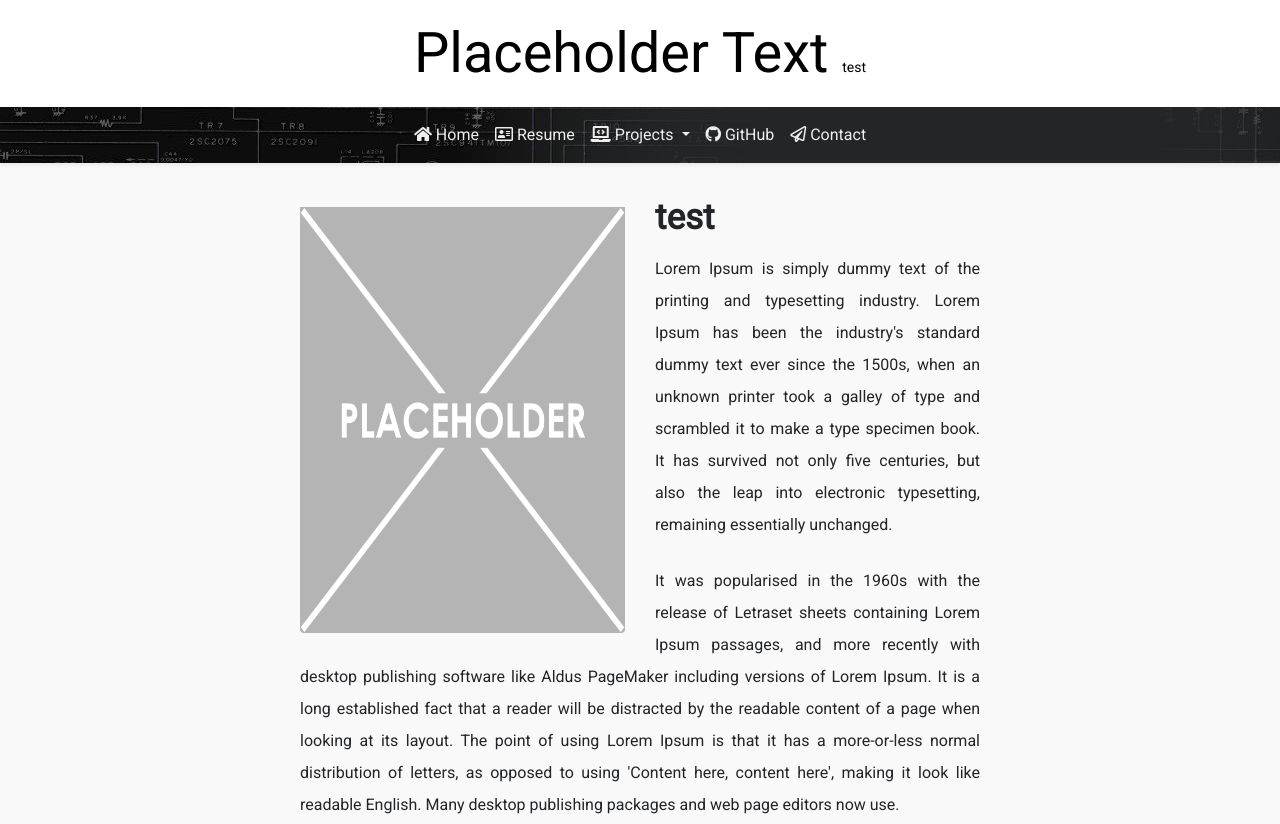
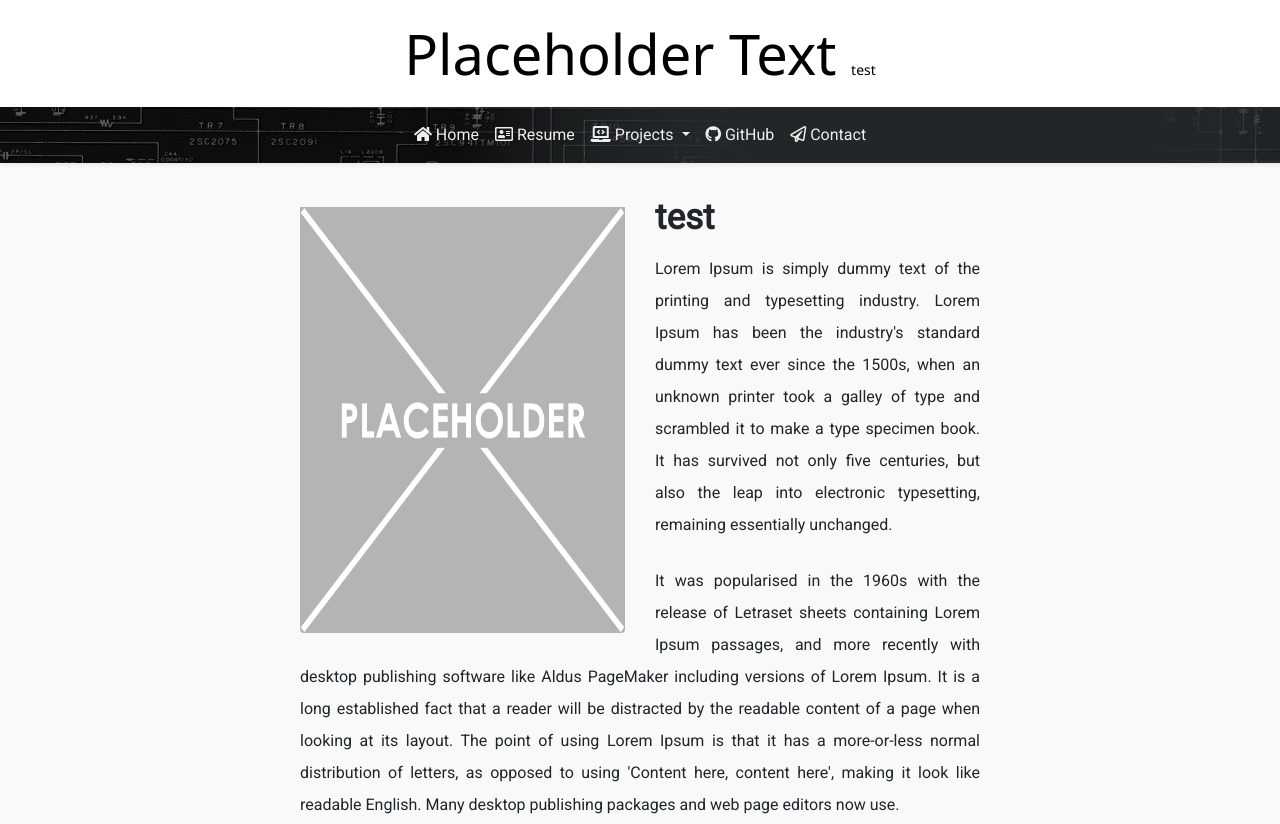
Before and after one commit to 44ghz/44ghz.github.io, a plain HTML site: page index.html in a window 1280 px wide. Shown: the top 824 px of the page. Drawn offline with nearby package versions, Linux system fonts and the light colour scheme.

Commit message:
Title fixing

```diff
--- a/wwwroot/site.css
+++ b/wwwroot/site.css
@@ -58,7 +58,7 @@
   font-size: 3.5rem;
   font-weight: 370;
   line-height: 1.2;
-	font-family: "Roboto", "Segoe UI", "Open Sans", "Optima", sans-serif;
+	font-family: "Segoe UI", "Roboto", "Open Sans", "Optima", sans-serif;
 }
 
 .pre-scrollable {
```
